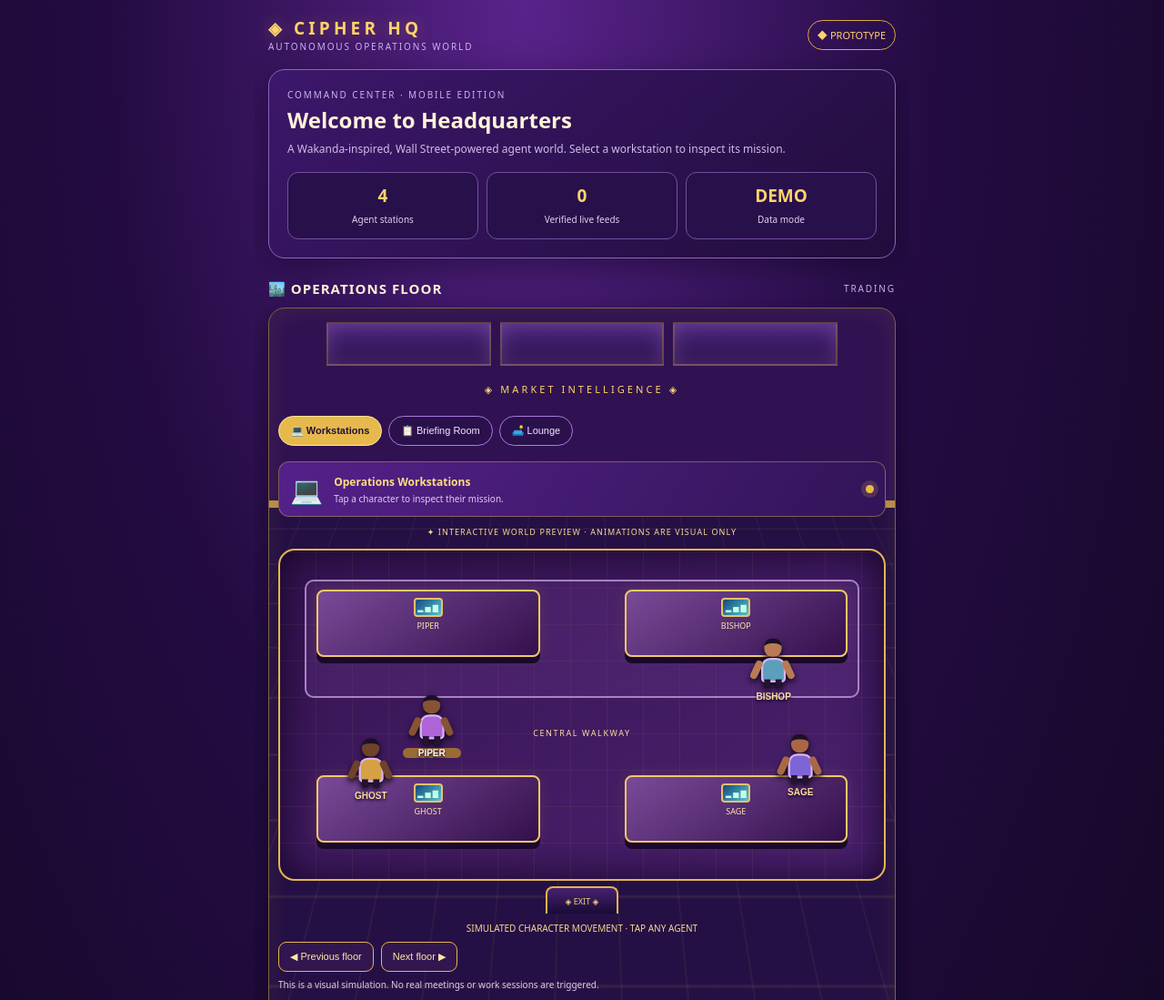
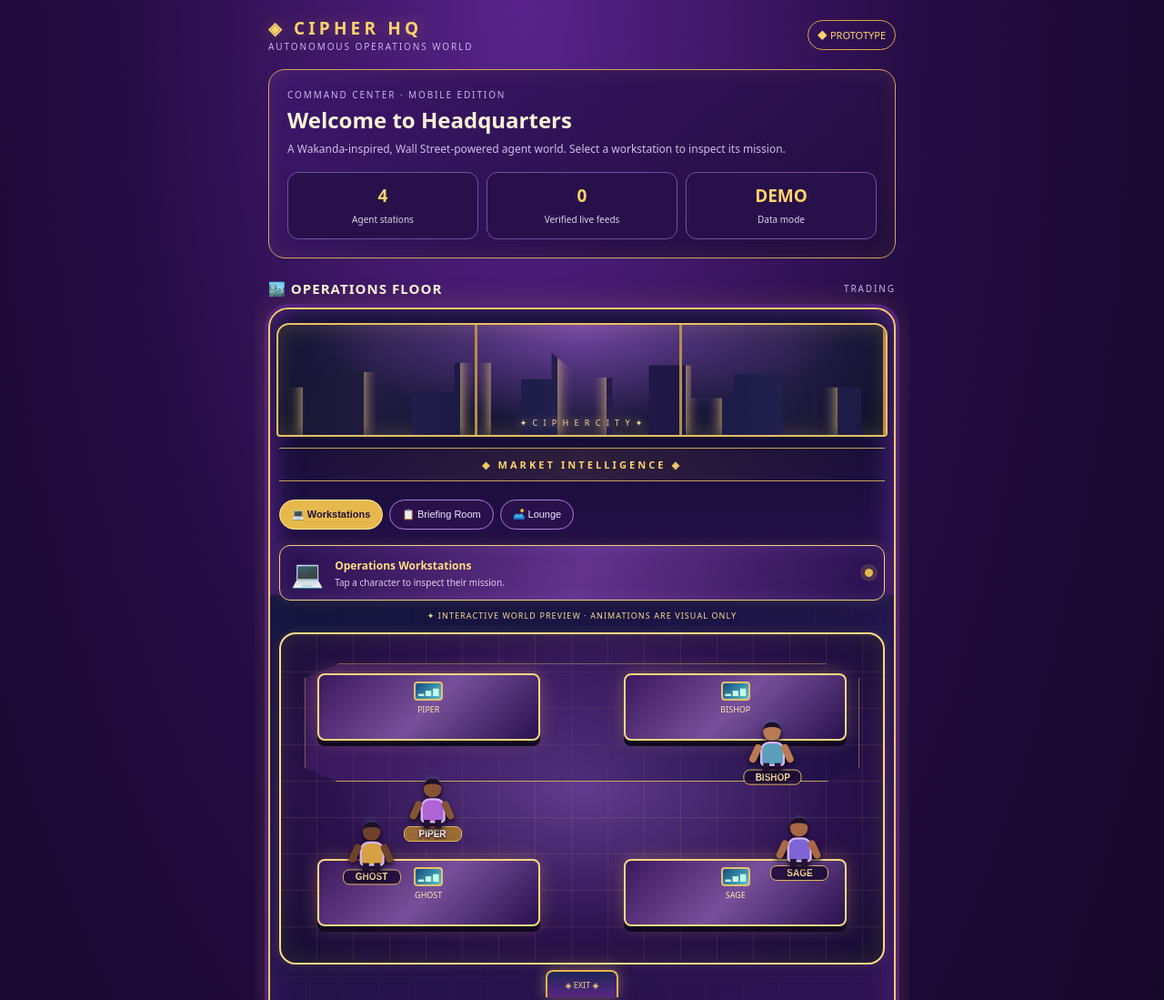
Before and after one commit to MindBlown23/cipher-hq-mobile, a plain HTML site: page index.html in a window 1280 px wide. Shown: the top 1099 px of the page at 91% size. Drawn offline with Linux system fonts and the light colour scheme.

Commit message:
Restore Afrofuturist royal command tower skyline, gold architecture and holographic office styling

```diff
--- a/index.html
+++ b/index.html
@@ -67,6 +67,29 @@ html,body{max-width:100%;overflow-x:hidden}.app{width:100%;overflow:hidden}.floo
 @keyframes patrol{0%,16%,100%{transform:translate(0,0)}32%,47%{transform:translate(var(--x),var(--y))}63%,80%{transform:translate(calc(var(--x) * .4),calc(var(--y) * -.3))}}
 @media(prefers-reduced-motion:reduce){.walker{animation:none}}
 @media(max-width:350px){.walker.w1{--x:52px}.walker.w2{--x:-52px}.walker.w3{--x:45px}.walker.w4{--x:-45px}}
+
+/* BUILD 006 — AFROFUTURIST ROYAL COMMAND TOWER */
+.floor{background:linear-gradient(180deg,#080b22 0%,#25104b 33%,#150928 100%)!important;border:2px solid #f2c967;border-radius:22px;box-shadow:0 0 0 4px #52237a,0 0 32px #e6b64a35,inset 0 0 34px #5d2c91}
+.floor:before{inset:36% 0 0;background:linear-gradient(160deg,#0d1638c9,#4b1a7c88),repeating-linear-gradient(0deg,transparent 0 34px,#edc46623 35px),repeating-linear-gradient(90deg,transparent 0 39px,#edc46622 40px);transform:none;pointer-events:none}
+.sky{height:125px;margin:0 -3px 12px;align-items:stretch;gap:5px;overflow:hidden;border:2px solid #e9bf65;border-radius:14px 14px 4px 4px;background:radial-gradient(ellipse at 50% 0,#7145a5 0%,#171638 62%,#0b1027 100%);box-shadow:inset 0 0 24px #f1c55c38;position:relative}
+.sky:before{content:"";position:absolute;left:0;right:0;bottom:0;height:90px;background:linear-gradient(90deg,transparent 0 4%,#151633 4% 14%,transparent 14% 20%,#1b1943 20% 30%,transparent 30% 35%,#191b45 35% 46%,transparent 46% 54%,#1d1744 54% 67%,transparent 67% 73%,#161b43 73% 86%,transparent 86% 92%,#1b1a44 92%);clip-path:polygon(0 100%,0 42%,8% 42%,8% 23%,16% 23%,16% 100%,22% 100%,22% 48%,29% 48%,29% 12%,35% 12%,35% 100%,40% 100%,40% 32%,45% 32%,45% 0,50% 30%,55% 30%,55% 100%,61% 100%,61% 15%,68% 15%,68% 55%,75% 55%,75% 26%,83% 26%,83% 100%,88% 100%,88% 42%,96% 42%,96% 100%);filter:drop-shadow(0 0 8px #f1ca7a)}
+.sky:after{content:"✦  C I P H E R   C I T Y  ✦";position:absolute;bottom:7px;left:0;right:0;text-align:center;font-size:9px;letter-spacing:.22em;color:#ffe09b;text-shadow:0 0 9px #f8cd78}
+.sky .window{position:relative;z-index:1;height:100%;width:33%;border:0;border-right:3px solid #b88b4d;background:linear-gradient(90deg,transparent,#8150a31b,transparent);box-shadow:none}
+.sign{border-top:1px solid #c7a15a;border-bottom:1px solid #c7a15a;padding:10px 0;margin-bottom:12px;background:linear-gradient(90deg,transparent,#bc8d4c22,transparent);font-weight:800}
+.room-scene{border:1px solid #f6d181;box-shadow:inset 0 0 20px #a879e22b,0 0 15px #f5c96925;background:linear-gradient(110deg,#27104d,#63338c,#27104d)}
+.stations{background:radial-gradient(ellipse at 50% 45%,#623d90 0%,#2b124d 60%,#140e32 100%)!important;border:2px solid #ffdb83;box-shadow:inset 0 0 25px #dfb95a25,0 0 12px #f8cf6b22}
+.stations:before{background:repeating-linear-gradient(0deg,transparent 0 39px,#e3bd6235 40px),repeating-linear-gradient(90deg,transparent 0 39px,#e3bd622e 40px)}
+.world-zone{border:1px solid #cda25c;background:linear-gradient(135deg,#6d2d9650,#130e3e80);clip-path:polygon(6% 0,94% 0,100% 12%,100% 88%,94% 100%,6% 100%,0 88%,0 12%)}
+.world-furniture{border-color:#f9d781;box-shadow:0 6px 0 #12091f,0 0 20px #efb65c4b}
+.world-furniture.d1,.world-furniture.d2,.world-furniture.d3,.world-furniture.d4{background:linear-gradient(135deg,#3c185e,#76509a 50%,#2a114e)}
+.world-furniture.board{background:linear-gradient(130deg,#0a3058,#276c99,#0c1d46);box-shadow:inset 0 0 18px #74e3ff70,0 0 17px #72d4ff33}
+.world-furniture.sofa{background:linear-gradient(135deg,#512070,#a06abb 55%,#522477)}
+.world-furniture.table{background:radial-gradient(ellipse,#f9d77f,#ab792c)}
+.walker .walker-dot{background:#71e7eb;box-shadow:0 0 9px #7ef6f6}
+.walker .walker-label{background:#1d0a36d9;border:1px solid #e4b95b;border-radius:7px;padding:2px 0}
+.office-door{background:linear-gradient(#1e2558,#582781);box-shadow:0 0 15px #efc96e66}
+.hero{border-color:#d3a45d;box-shadow:inset 0 0 25px #e6c36a16}
+@media(max-width:420px){.sky{height:102px}.sky:after{font-size:8px}.floor{padding-left:8px;padding-right:8px}}
 </style></head><body><main class="app">
 <header><div><div class="brand">◈ CIPHER HQ</div><div class="sub">AUTONOMOUS OPERATIONS WORLD</div></div><div class="pill">◆ PROTOTYPE</div></header>
 <section class="hero"><div class="sub">COMMAND CENTER · MOBILE EDITION</div><h1>Welcome to Headquarters</h1><div class="muted">A Wakanda-inspired, Wall Street-powered agent world. Select a workstation to inspect its mission.</div><div class="metrics"><div class="metric"><b>4</b><span>Agent stations</span></div><div class="metric"><b>0</b><span>Verified live feeds</span></div><div class="metric"><b>DEMO</b><span>Data mode</span></div></div></section>
@@ -74,7 +97,7 @@ html,body{max-width:100%;overflow-x:hidden}.app{width:100%;overflow:hidden}.floo
 <div class="floor"><div class="sky"><div class="window"></div><div class="window"></div><div class="window"></div></div><div class="sign" id="floorSign">◈ MARKET INTELLIGENCE ◈</div><div class="room-nav" id="roomNav" aria-label="Office rooms"><button data-room="work" aria-pressed="true">💻 Workstations</button><button data-room="briefing" aria-pressed="false">📋 Briefing Room</button><button data-room="lounge" aria-pressed="false">🛋️ Lounge</button></div><div class="room-scene" aria-live="polite"><span class="room-icon" id="roomIcon">💻</span><div><strong id="roomTitle">Operations Workstations</strong><small id="roomDesc">Tap a character to inspect their mission.</small></div><span class="pulse"></span></div><div class="world-note">✦ INTERACTIVE WORLD PREVIEW · ANIMATIONS ARE VISUAL ONLY</div><div class="stations" id="stations"></div><div class="office-door">◈ EXIT ◈</div><div class="office-status">SIMULATED CHARACTER MOVEMENT · TAP ANY AGENT</div><div class="room-actions"><button id="prevFloor" type="button">◀ Previous floor</button><button id="nextFloor" type="button">Next floor ▶</button></div><p class="room-note" id="roomNote">This is a visual simulation. No real meetings or work sessions are triggered.</p></div>
 <div class="tabs" aria-label="Headquarters floors"><button data-floor="trading" aria-pressed="true">📈 Trading</button><button data-floor="revenue" aria-pressed="false">💰 Revenue</button><button data-floor="media" aria-pressed="false">🎬 Media</button><button data-floor="academy" aria-pressed="false">🧠 Academy</button></div>
 <section class="panel" aria-live="polite"><h3 id="agentTitle">Select an agent</h3><p id="agentDesc">Tap any workstation to inspect the agent's assignment, progress requirements, and connection status.</p><div id="agentTags"></div><div class="warning">Demo interface only. Agent statuses, earnings, and progress are not connected to GitHub, Railway, or broker data. No trades or business actions can be executed here.</div></section>
-<footer>CIPHER HQ · MOBILE WORLD MVP · BUILD 005 · WALKABLE OFFICE MAP</footer></main>
+<footer>CIPHER HQ · MOBILE WORLD MVP · BUILD 006 · ROYAL COMMAND TOWER</footer></main>
 <script>
 const data={
 trading:{label:"TRADING",sign:"◈ MARKET INTELLIGENCE ◈",agents:[
```
